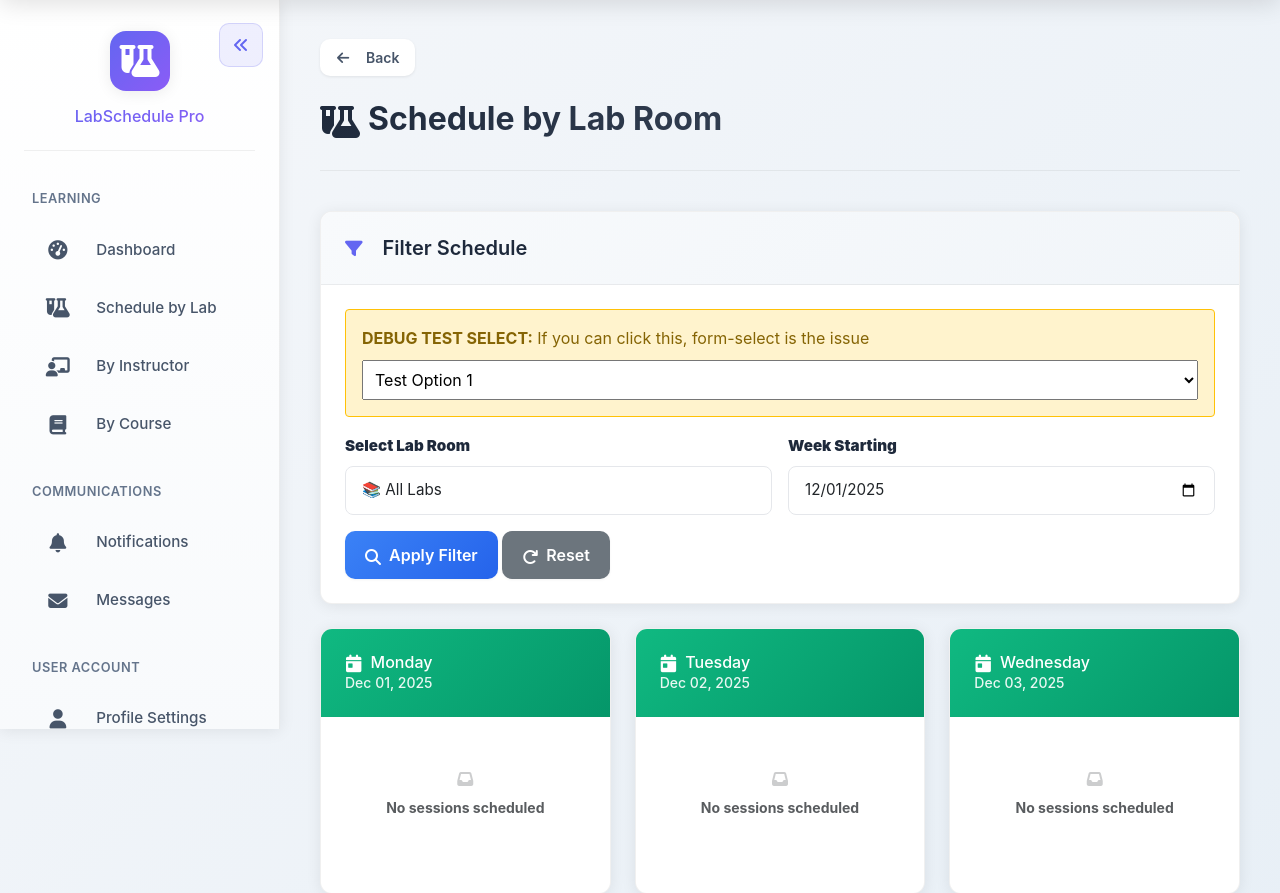
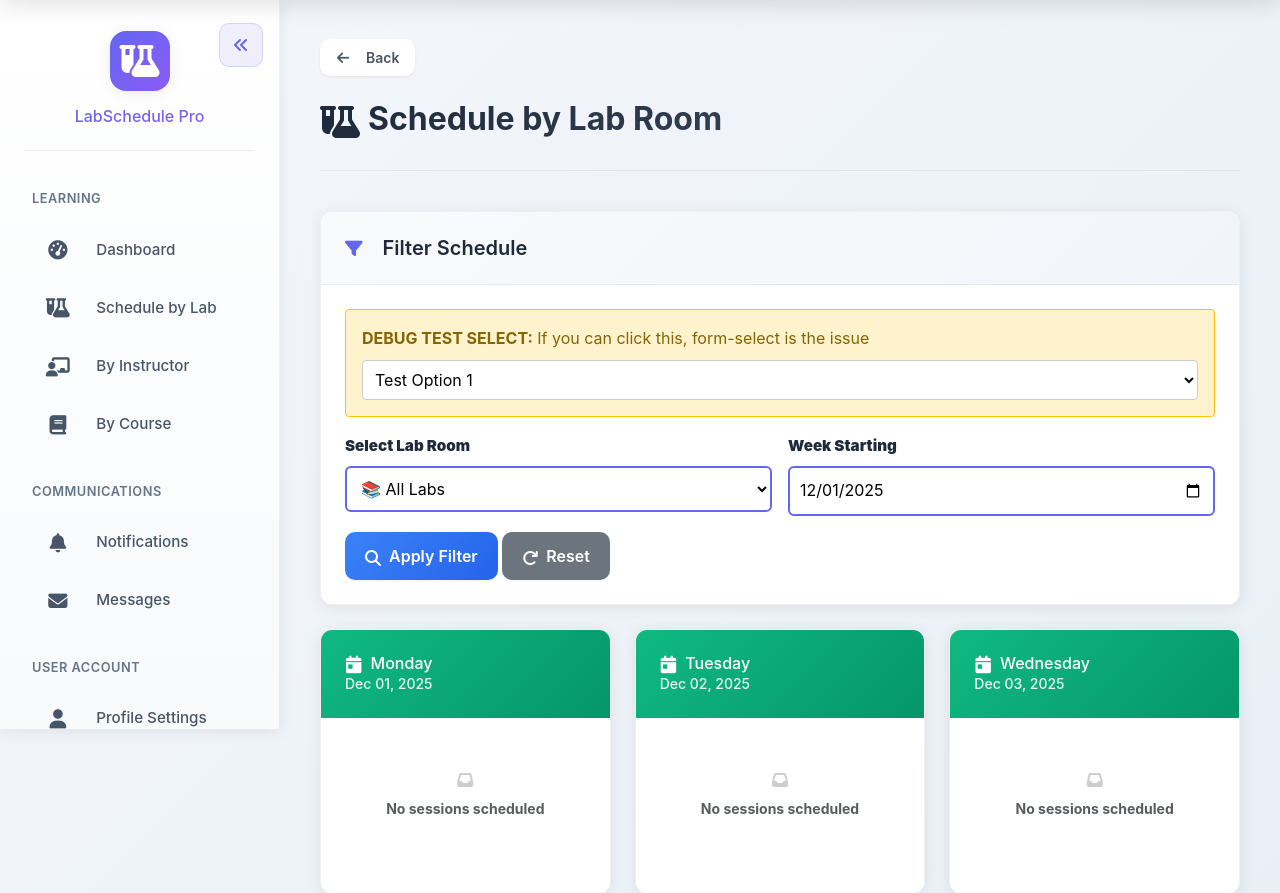
Before and after one commit to harhar25/FJG-Project, a Flask app: page /student/schedule/by-lab in a window 1280 px wide. Shown: the part 71-964 px from the top of the page. Run offline with Flask 3, Linux system fonts and the light colour scheme; the visitor is signed in with stand-in values (Sample User, id 1); data comes from the database, SQL or seed files in the repository; data that the repository does not hold is empty; some libraries are stand-ins or nearby versions.

Commit message:
Fix dropdown clickability - replace Bootstrap form-select with inline styled selects
CRITICAL FIX FOR DROPDOWNS:
- Removed form-select Bootstrap classes causing interaction issues
- Replaced with inline styled HTML select elements
- Added explicit styling: padding, border, cursor, z-index
- Form now has position: relative; z-index: 10
- Select elements have position: relative; z-index: 20 to ensure they're clickable
- Colored borders match theme (blue for lab, purple for instructor, pink for course)

APPLIED TO:
- schedule_by_lab.html
- schedule_by_instructor.html
- schedule_by_section.html

This should resolve the unclickable dropdown issue. The dropdowns are now
using plain HTML styling instead of Bootstrap classes that were interfering
with interaction.

```diff
--- a/app/templates/student/schedule_by_lab.html
+++ b/app/templates/student/schedule_by_lab.html
@@ -25,18 +25,18 @@
         <!-- TEST: Simple select without Bootstrap classes -->
         <div style="margin-bottom: 1rem; padding: 1rem; background: #fff3cd; border: 1px solid #ffc107; border-radius: 4px;">
             <p style="margin: 0; color: #856404;"><strong>DEBUG TEST SELECT:</strong> If you can click this, form-select is the issue</p>
-            <select id="testSelect" style="width: 100%; padding: 8px; margin-top: 0.5rem;">
+            <select id="testSelect" style="width: 100%; padding: 8px; margin-top: 0.5rem; font-size: 1rem; border: 1px solid #ccc; border-radius: 4px; background: white; cursor: pointer;">
                 <option>Test Option 1</option>
                 <option>Test Option 2</option>
                 <option>Test Option 3</option>
             </select>
         </div>
 
-        <form method="GET" id="filterForm" action="{{ url_for('student.schedule_by_lab') }}">
+        <form method="GET" id="filterForm" action="{{ url_for('student.schedule_by_lab') }}" style="position: relative; z-index: 10;">
             <div class="row g-3">
                 <div class="col-md-6">
                     <label class="form-label"><strong>Select Lab Room</strong></label>
-                    <select class="form-select" id="labFilter" name="lab_id">
+                    <select id="labFilter" name="lab_id" style="width: 100%; padding: 10px; font-size: 1rem; border: 2px solid #6366f1; border-radius: 6px; background: white; cursor: pointer; position: relative; z-index: 20;">
                         <option value="">📚 All Labs</option>
                         {% for lab in labs %}
                         <option value="{{ lab.id }}" {% if selected_lab_id == lab.id %}selected{% endif %}>
@@ -47,11 +47,11 @@
                 </div>
                 <div class="col-md-6">
                     <label class="form-label"><strong>Week Starting</strong></label>
-                    <input type="date" class="form-control" id="weekFilter" name="week_start" value="{{ week_start }}">
+                    <input type="date" id="weekFilter" name="week_start" value="{{ week_start }}" style="width: 100%; padding: 10px; font-size: 1rem; border: 2px solid #6366f1; border-radius: 6px;">
                 </div>
             </div>
             <div class="mt-3">
-                <button type="submit" class="btn btn-primary">
+                <button type="submit" class="btn btn-primary" style="cursor: pointer;">
                     <i class="fas fa-search me-2"></i>Apply Filter
                 </button>
                 <a href="{{ url_for('student.schedule_by_lab') }}" class="btn btn-secondary">
```
Also changed, not shown: app/templates/student/schedule_by_instructor.html (+4 -4 lines), app/templates/student/schedule_by_section.html (+4 -4 lines).
